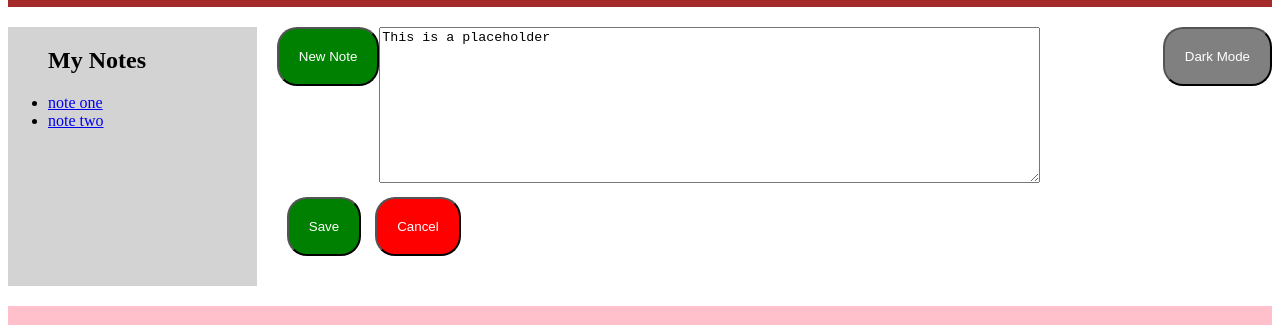
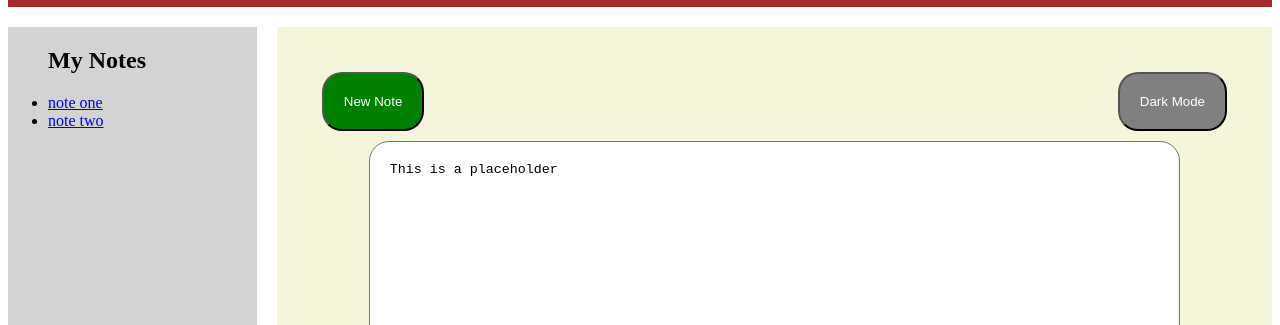
Before and after one commit to bradleygee8/assignment1, a plain HTML site: page index.html in a window 1280 px wide. Shown: the part 81-406 px from the top of the page. Drawn offline with Linux system fonts and the light colour scheme.

Commit message:
updated with text area

```diff
--- a/stylesheet.css
+++ b/stylesheet.css
@@ -14,18 +14,18 @@ aside{
     background-color: lightgrey;
 
 }
-form{
+section{
     grid-row:2/4;
     background-color: beige;
     padding:45px;
     text-align:center;
 }
-input[type=text] {
+textarea {
     width: 85%;
     height: 85%;
     margin: 10px;
     border-radius:20px;
-    padding: 100px 20px;
+    padding: 20px 20px;
     resize:none;
   }
 
@@ -40,7 +40,7 @@ footer{
 .save_button{
     background-color:green;
     border-radius: 20px;
-    padding:20px;
+    padding: 20px;
     color: white;
     margin: 10px
 
```
